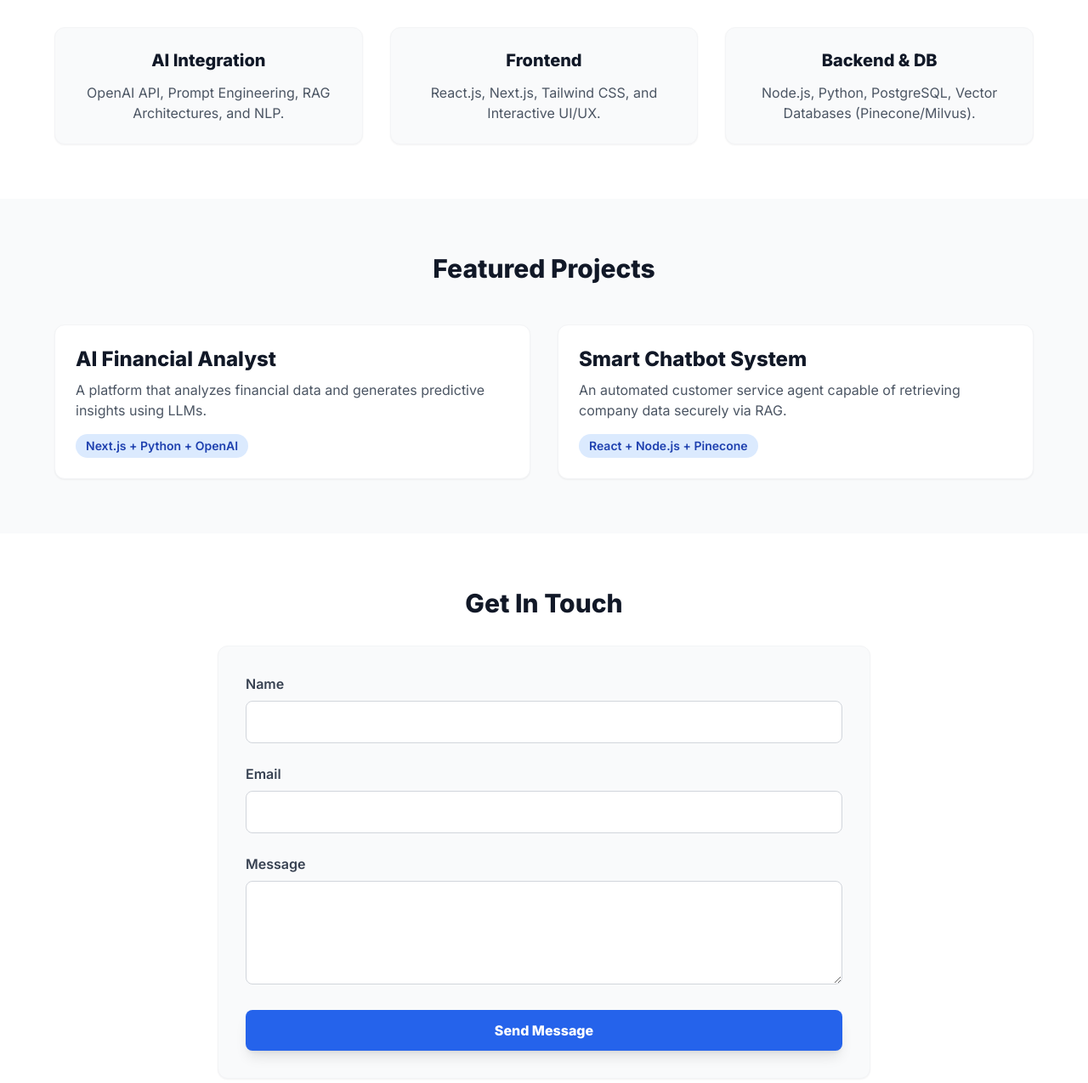
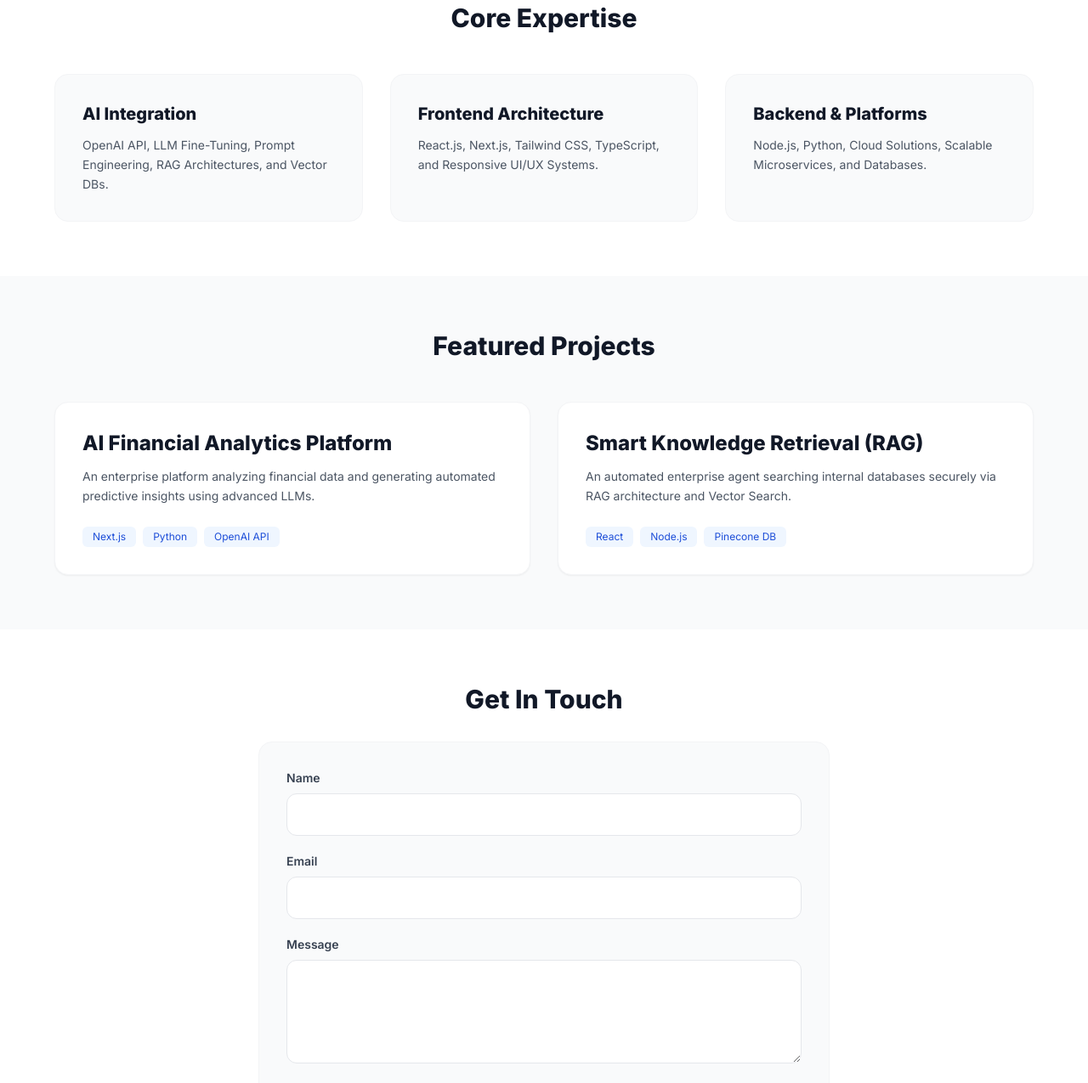
Before and after one commit to chromadreamstudio-netizen/my-profile-Walid-Taha, a plain HTML site: page index.html in a window 1280 px wide. Shown: the part 745-2020 px from the top of the page at 85% size. Drawn offline with nearby package versions, Linux system fonts and the light colour scheme.

Commit message:
Update profile image and layout

```diff
--- a/index.html
+++ b/index.html
@@ -3,7 +3,7 @@
 <head>
     <meta charset="UTF-8">
     <meta name="viewport" content="width=device-width, initial-scale=1.0">
-    <title>AI Web Developer Profile</title>
+    <title>Walid Taha | AI Web Developer Profile</title>
     <script src="https://cdn.tailwindcss.com"></script>
     <style>
         @import url('https://fonts.googleapis.com/css2?family=Cairo:wght@400;600;800&family=Inter:wght@400;600;800&display=swap');
@@ -16,96 +16,108 @@
 <body class="bg-gray-50 text-gray-900 transition-all duration-300">
 
     <!-- Navbar -->
-    <nav class="bg-white shadow-md fixed w-full z-10 top-0">
-        <div class="max-w-6xl mx-auto px-4 py-3 flex justify-between items-center">
-            <h1 class="text-xl font-bold text-blue-600" data-en="AI Dev" data-ar="مطور ذكاء اصطناعي">AI Dev</h1>
-            <button id="lang-toggle" onclick="toggleLanguage()" class="px-4 py-2 bg-gray-200 hover:bg-gray-300 rounded-md font-semibold transition">
+    <nav class="bg-white/90 backdrop-blur-md shadow-sm fixed w-full z-10 top-0 border-b border-gray-100">
+        <div class="max-w-6xl mx-auto px-6 py-4 flex justify-between items-center">
+            <h1 class="text-xl font-bold tracking-tight text-blue-600" data-en="Walid Taha" data-ar="وليد طه">Walid Taha</h1>
+            <button id="lang-toggle" onclick="toggleLanguage()" class="px-4 py-1.5 bg-gray-100 hover:bg-gray-200 rounded-full text-sm font-semibold transition">
                 عربي
             </button>
         </div>
     </nav>
 
     <!-- Hero Section -->
-    <section class="pt-32 pb-20 px-4 text-center max-w-4xl mx-auto">
-        <!-- Profile Picture Container -->
+    <section class="pt-36 pb-20 px-6 text-center max-w-4xl mx-auto">
+        <!-- Personal Profile Image -->
         <div class="mb-8 flex justify-center">
-            <img src="profile.jpg" alt="Profile Picture" class="w-36 h-36 md:w-44 md:h-44 rounded-full object-cover shadow-xl border-4 border-white ring-4 ring-blue-500/20 hover:scale-105 transition duration-300">
+            <div class="relative group">
+                <div class="absolute -inset-1 bg-gradient-to-r from-blue-600 to-indigo-600 rounded-full blur opacity-25 group-hover:opacity-50 transition duration-300"></div>
+                <img src="profile.png" alt="Walid Taha Profile Picture" class="relative w-40 h-40 md:w-48 md:h-48 rounded-full object-cover border-4 border-white shadow-xl">
+            </div>
         </div>
 
-        <h2 class="text-4xl md:text-5xl font-extrabold mb-4" data-en="Hi, I'm an AI Web Developer" data-ar="مرحباً، أنا مطور ويب وذكاء اصطناعي">Hi, I'm an AI Web Developer</h2>
-        <p class="text-xl text-gray-600 mb-8 leading-relaxed" data-en="I build intelligent, scalable web applications by integrating modern web technologies with advanced AI models to solve complex business problems." data-ar="أقوم ببناء تطبيقات ويب ذكية وقابلة للتوسع من خلال دمج تقنيات الويب الحديثة مع نماذج الذكاء الاصطناعي المتقدمة لحل المشكلات المعقدة.">
+        <h2 class="text-4xl md:text-5xl font-extrabold mb-4 tracking-tight" data-en="Hi, I'm Walid Taha" data-ar="مرحباً، أنا وليد طه">Hi, I'm Walid Taha</h2>
+        <p class="text-lg md:text-xl text-blue-600 font-semibold mb-3" data-en="AI Web Developer & Tech Architect" data-ar="مطور ويب وذكاء اصطناعي">AI Web Developer & Tech Architect</p>
+        <p class="text-gray-600 mb-8 max-w-2xl mx-auto leading-relaxed" data-en="I build intelligent, scalable web applications by integrating modern web technologies with advanced AI models to solve complex business problems." data-ar="أقوم ببناء تطبيقات ويب ذكية وقابلة للتوسع من خلال دمج تقنيات الويب الحديثة مع نماذج الذكاء الاصطناعي المتقدمة لحل المشكلات المعقدة.">
             I build intelligent, scalable web applications by integrating modern web technologies with advanced AI models to solve complex business problems.
         </p>
-        <a href="#contact" class="px-8 py-3 bg-blue-600 text-white rounded-lg shadow-lg hover:bg-blue-700 transition text-lg inline-block" data-en="Let's Talk" data-ar="تواصل معي">Let's Talk</a>
+        <a href="#contact" class="px-8 py-3 bg-blue-600 text-white font-medium rounded-xl shadow-lg shadow-blue-500/20 hover:bg-blue-700 transition inline-block" data-en="Let's Talk" data-ar="تواصل معي">Let's Talk</a>
     </section>
 
     <!-- Skills Section -->
-    <section class="py-16 bg-white px-4">
+    <section class="py-16 bg-white px-6">
         <div class="max-w-6xl mx-auto">
-            <h3 class="text-3xl font-bold text-center mb-12" data-en="Core Skills" data-ar="المهارات الأساسية">Core Skills</h3>
-            <div class="grid grid-cols-1 md:grid-cols-3 gap-8 text-center">
-                <div class="p-6 bg-gray-50 rounded-xl shadow-sm border border-gray-100 hover:shadow-md transition">
-                    <h4 class="text-xl font-bold mb-3" data-en="AI Integration" data-ar="دمج الذكاء الاصطناعي">AI Integration</h4>
-                    <p class="text-gray-600" data-en="OpenAI API, Prompt Engineering, RAG Architectures, and NLP." data-ar="واجهات برمجة OpenAI، هندسة الأوامر، هياكل RAG، ومعالجة اللغات.">OpenAI API, Prompt Engineering, RAG Architectures, and NLP.</p>
+            <h3 class="text-3xl font-bold text-center mb-12" data-en="Core Expertise" data-ar="المهارات الأساسية">Core Expertise</h3>
+            <div class="grid grid-cols-1 md:grid-cols-3 gap-8">
+                <div class="p-8 bg-gray-50 rounded-2xl border border-gray-100 hover:border-blue-200 hover:shadow-md transition">
+                    <h4 class="text-xl font-bold mb-3 text-gray-900" data-en="AI Integration" data-ar="دمج الذكاء الاصطناعي">AI Integration</h4>
+                    <p class="text-gray-600 text-sm leading-relaxed" data-en="OpenAI API, LLM Fine-Tuning, Prompt Engineering, RAG Architectures, and Vector DBs." data-ar="واجهات برمجة OpenAI، هندسة الأوامر، هياكل RAG، وقواعد البيانات المتجهة.">OpenAI API, LLM Fine-Tuning, Prompt Engineering, RAG Architectures, and Vector DBs.</p>
                 </div>
-                <div class="p-6 bg-gray-50 rounded-xl shadow-sm border border-gray-100 hover:shadow-md transition">
-                    <h4 class="text-xl font-bold mb-3" data-en="Frontend" data-ar="واجهات المستخدم">Frontend</h4>
-                    <p class="text-gray-600" data-en="React.js, Next.js, Tailwind CSS, and Interactive UI/UX." data-ar="React.js و Next.js و Tailwind CSS وتجربة المستخدم التفاعلية.">React.js, Next.js, Tailwind CSS, and Interactive UI/UX.</p>
+                <div class="p-8 bg-gray-50 rounded-2xl border border-gray-100 hover:border-blue-200 hover:shadow-md transition">
+                    <h4 class="text-xl font-bold mb-3 text-gray-900" data-en="Frontend Architecture" data-ar="واجهات المستخدم">Frontend Architecture</h4>
+                    <p class="text-gray-600 text-sm leading-relaxed" data-en="React.js, Next.js, Tailwind CSS, TypeScript, and Responsive UI/UX Systems." data-ar="React.js و Next.js و Tailwind CSS وتجربة المستخدم التفاعلية.">React.js, Next.js, Tailwind CSS, TypeScript, and Responsive UI/UX Systems.</p>
                 </div>
-                <div class="p-6 bg-gray-50 rounded-xl shadow-sm border border-gray-100 hover:shadow-md transition">
-                    <h4 class="text-xl font-bold mb-3" data-en="Backend & DB" data-ar="الخوادم وقواعد البيانات">Backend & DB</h4>
-                    <p class="text-gray-600" data-en="Node.js, Python, PostgreSQL, Vector Databases (Pinecone/Milvus)." data-ar="Node.js, Python، وقواعد البيانات المتجهة (Vector DBs).">Node.js, Python, PostgreSQL, Vector Databases (Pinecone/Milvus).</p>
+                <div class="p-8 bg-gray-50 rounded-2xl border border-gray-100 hover:border-blue-200 hover:shadow-md transition">
+                    <h4 class="text-xl font-bold mb-3 text-gray-900" data-en="Backend & Platforms" data-ar="الخوادم والبنية التحتية">Backend & Platforms</h4>
+                    <p class="text-gray-600 text-sm leading-relaxed" data-en="Node.js, Python, Cloud Solutions, Scalable Microservices, and Databases." data-ar="Node.js, Python، الحوسبة السحابية، وقواعد البيانات المتقدمة.">Node.js, Python, Cloud Solutions, Scalable Microservices, and Databases.</p>
                 </div>
             </div>
         </div>
     </section>
 
     <!-- Projects Section -->
-    <section class="py-16 px-4 bg-gray-50">
+    <section class="py-16 px-6 bg-gray-50">
         <div class="max-w-6xl mx-auto">
             <h3 class="text-3xl font-bold text-center mb-12" data-en="Featured Projects" data-ar="أبرز المشاريع">Featured Projects</h3>
             <div class="grid grid-cols-1 md:grid-cols-2 gap-8">
                 <!-- Project 1 -->
-                <div class="bg-white p-6 rounded-xl shadow-sm border border-gray-100">
-                    <h4 class="text-2xl font-bold mb-2" data-en="AI Financial Analyst" data-ar="المحلل المالي الذكي">AI Financial Analyst</h4>
-                    <p class="text-gray-600 mb-4" data-en="A platform that analyzes financial data and generates predictive insights using LLMs." data-ar="منصة تقوم بتحليل البيانات المالية واستخراج رؤى تنبؤية باستخدام نماذج اللغة الكبيرة.">A platform that analyzes financial data and generates predictive insights using LLMs.</p>
-                    <span class="inline-block bg-blue-100 text-blue-800 px-3 py-1 rounded-full text-sm font-semibold">Next.js + Python + OpenAI</span>
+                <div class="bg-white p-8 rounded-2xl shadow-sm border border-gray-100 hover:shadow-md transition">
+                    <h4 class="text-2xl font-bold mb-3 text-gray-900" data-en="AI Financial Analytics Platform" data-ar="منصة التحليل المالي بالذكاء الاصطناعي">AI Financial Analytics Platform</h4>
+                    <p class="text-gray-600 mb-6 text-sm leading-relaxed" data-en="An enterprise platform analyzing financial data and generating automated predictive insights using advanced LLMs." data-ar="منصة متقدمة لتحليل البيانات المالية واستخراج رؤى تنبؤية باستخدام نماذج الذكاء الاصطناعي.">An enterprise platform analyzing financial data and generating automated predictive insights using advanced LLMs.</p>
+                    <div class="flex flex-wrap gap-2">
+                        <span class="bg-blue-50 text-blue-700 text-xs px-3 py-1 rounded-md font-medium">Next.js</span>
+                        <span class="bg-blue-50 text-blue-700 text-xs px-3 py-1 rounded-md font-medium">Python</span>
+                        <span class="bg-blue-50 text-blue-700 text-xs px-3 py-1 rounded-md font-medium">OpenAI API</span>
+                    </div>
                 </div>
                 <!-- Project 2 -->
-                <div class="bg-white p-6 rounded-xl shadow-sm border border-gray-100">
-                    <h4 class="text-2xl font-bold mb-2" data-en="Smart Chatbot System" data-ar="نظام المحادثة الذكي">Smart Chatbot System</h4>
-                    <p class="text-gray-600 mb-4" data-en="An automated customer service agent capable of retrieving company data securely via RAG." data-ar="عميل خدمة عملاء آلي قادر على استرجاع بيانات الشركة بأمان عبر تقنية RAG.">An automated customer service agent capable of retrieving company data securely via RAG.</p>
-                    <span class="inline-block bg-blue-100 text-blue-800 px-3 py-1 rounded-full text-sm font-semibold">React + Node.js + Pinecone</span>
+                <div class="bg-white p-8 rounded-2xl shadow-sm border border-gray-100 hover:shadow-md transition">
+                    <h4 class="text-2xl font-bold mb-3 text-gray-900" data-en="Smart Knowledge Retrieval (RAG)" data-ar="نظام استرجاع المعرفة الذكي">Smart Knowledge Retrieval (RAG)</h4>
+                    <p class="text-gray-600 mb-6 text-sm leading-relaxed" data-en="An automated enterprise agent searching internal databases securely via RAG architecture and Vector Search." data-ar="مساعد آلي قادر على استرجاع والبحث في بيانات المؤسسات بأمان عبر تقنية RAG وقواعد البيانات المتجهة.">An automated enterprise agent searching internal databases securely via RAG architecture and Vector Search.</p>
+                    <div class="flex flex-wrap gap-2">
+                        <span class="bg-blue-50 text-blue-700 text-xs px-3 py-1 rounded-md font-medium">React</span>
+                        <span class="bg-blue-50 text-blue-700 text-xs px-3 py-1 rounded-md font-medium">Node.js</span>
+                        <span class="bg-blue-50 text-blue-700 text-xs px-3 py-1 rounded-md font-medium">Pinecone DB</span>
+                    </div>
                 </div>
             </div>
         </div>
     </section>
 
     <!-- Contact Form Section -->
-    <section id="contact" class="py-16 bg-white px-4">
-        <div class="max-w-3xl mx-auto">
+    <section id="contact" class="py-16 bg-white px-6">
+        <div class="max-w-2xl mx-auto">
             <h3 class="text-3xl font-bold text-center mb-8" data-en="Get In Touch" data-ar="تواصل معي">Get In Touch</h3>
-            <form action="https://formspree.io/f/your_form_id_here" method="POST" class="bg-gray-50 p-8 rounded-xl shadow-sm border border-gray-100">
-                <div class="mb-6">
-                    <label class="block text-gray-700 font-semibold mb-2" data-en="Name" data-ar="الاسم">Name</label>
-                    <input type="text" name="name" required class="w-full px-4 py-3 rounded-lg border border-gray-300 focus:outline-none focus:ring-2 focus:ring-blue-500">
+            <form action="https://formspree.io/f/your_form_id_here" method="POST" class="bg-gray-50 p-8 rounded-2xl border border-gray-100 space-y-5">
+                <div>
+                    <label class="block text-sm font-semibold text-gray-700 mb-2" data-en="Name" data-ar="الاسم">Name</label>
+                    <input type="text" name="name" required class="w-full px-4 py-3 rounded-xl border border-gray-200 focus:ring-2 focus:ring-blue-500 focus:outline-none transition">
                 </div>
-                <div class="mb-6">
-                    <label class="block text-gray-700 font-semibold mb-2" data-en="Email" data-ar="البريد الإلكتروني">Email</label>
-                    <input type="email" name="email" required class="w-full px-4 py-3 rounded-lg border border-gray-300 focus:outline-none focus:ring-2 focus:ring-blue-500">
+                <div>
+                    <label class="block text-sm font-semibold text-gray-700 mb-2" data-en="Email" data-ar="البريد الإلكتروني">Email</label>
+                    <input type="email" name="email" required class="w-full px-4 py-3 rounded-xl border border-gray-200 focus:ring-2 focus:ring-blue-500 focus:outline-none transition">
                 </div>
-                <div class="mb-6">
-                    <label class="block text-gray-700 font-semibold mb-2" data-en="Message" data-ar="الرسالة">Message</label>
-                    <textarea name="message" rows="4" required class="w-full px-4 py-3 rounded-lg border border-gray-300 focus:outline-none focus:ring-2 focus:ring-blue-500"></textarea>
+                <div>
+                    <label class="block text-sm font-semibold text-gray-700 mb-2" data-en="Message" data-ar="الرسالة">Message</label>
+                    <textarea name="message" rows="4" required class="w-full px-4 py-3 rounded-xl border border-gray-200 focus:ring-2 focus:ring-blue-500 focus:outline-none transition"></textarea>
                 </div>
-                <button type="submit" class="w-full bg-blue-600 text-white font-bold py-3 rounded-lg shadow-lg hover:bg-blue-700 transition" data-en="Send Message" data-ar="إرسال الرسالة">Send Message</button>
+                <button type="submit" class="w-full bg-blue-600 text-white font-semibold py-3.5 rounded-xl hover:bg-blue-700 transition shadow-lg shadow-blue-500/20" data-en="Send Message" data-ar="إرسال الرسالة">Send Message</button>
             </form>
         </div>
     </section>
 
     <!-- Footer -->
-    <footer class="bg-gray-900 text-gray-400 py-8 text-center">
-        <p data-en="© 2026 AI Web Developer. All rights reserved." data-ar="© 2026 مطور ويب وذكاء اصطناعي. جميع الحقوق محفوظة.">© 2026 AI Web Developer. All rights reserved.</p>
+    <footer class="bg-gray-900 text-gray-400 py-8 text-center text-sm">
+        <p data-en="© 2026 Walid Taha. All rights reserved." data-ar="© 2026 وليد طه. جميع الحقوق محفوظة.">© 2026 Walid Taha. All rights reserved.</p>
     </footer>
 
     <!-- Translation Script -->
```
Also changed, not shown: profile.gif (deleted), profile.png.png (added).
